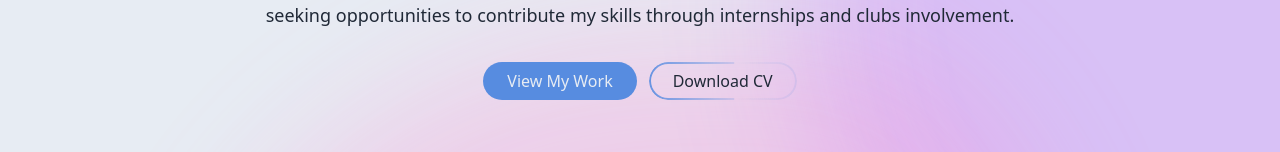
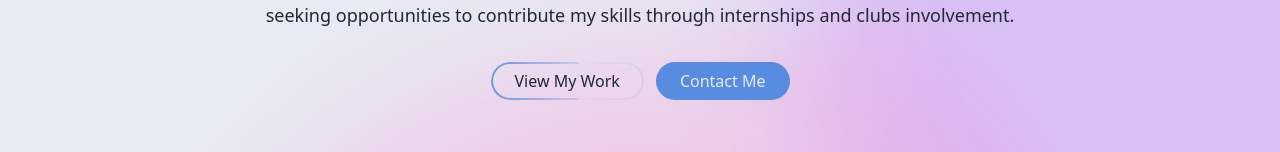
Before and after one commit to chucan1312/portfolio, a React (Vite) app: page / in a window 1280 px wide. Shown: the part 423-575 px from the top of the page. Built offline with nearby package versions, Linux system fonts and the light colour scheme; no server answers; the database is empty.

Commit message:
Add button styling

```diff
--- /dev/null
+++ b/src/components/AboutMe.jsx
@@ -0,0 +1,39 @@
+import Carousel from "./Carousel"
+
+export const AboutMe = () => {
+    return (
+        <div className="grid grid-cols-1 lg:grid-cols-[1fr_1fr] pt-[5rem] pb-[1rem]" id="about">
+            <div className="relative lg:ml-[4rem] px-[1rem] lg:px-0">
+                <h1 className="text-3xl md:text-5xl font-bold text-foreground mb-[3rem]"> About <span className="text-primary">Me</span></h1>
+
+                <p className="flex justify-center">My coding journey started at UBC where I first took the infamous CPSC 110.
+                    I came in not knowing anything about Computer Science back then,
+                    and sure enough I struggled to trust the natural recursion (iykyk).</p>
+                <br />
+                <p className="flex justify-center">
+                    I went on taking other CS courses offered at UBC and started learning web development during summer in between
+                    first and second year. That's when I built my first ever personal project
+                    (that may or may not be very ugly). Since then, I’ve picked up more languages and tools, built more projects, and learned more than ever
+                    from the amazing people around me.
+                </p>
+                <br />
+                <p className="flex justify-center">
+                    Creativity has always been a big part of my life and what I do - whether it's choreographing dances, directing art shows, or screenwriting for musicals.
+                    Programming has grown on me as something just as creative and exciting. It's one of the many reasons for my interest in Full-Stack Development -
+                    I'm able to create something from scratch and watch it come to life, just like so many of the things I've done before.
+                </p>
+            </div>
+            <div className="flex justify-center">
+                <Carousel
+                    baseWidth={500}
+                    autoplay={true}
+                    autoplayDelay={5000}
+                    pauseOnHover={true}
+                    loop={true}
+                    round={false}
+                />
+            </div>
+
+        </div>
+    )
+}
--- a/src/components/DrawSection.jsx
+++ b/src/components/DrawSection.jsx
@@ -171,7 +171,7 @@ export const DrawSection = () => {
                             }}
                             className={`
                         px-3 rounded-full font-semibold border bg-transparent border-primary border-2 hover:bg-primary
-                        ${isEraser ? "bg-primary text-primary-foreground" : "bg-transparent"}
+                        transition-all duration-250 ${isEraser ? "bg-primary text-primary-foreground" : "bg-transparent"}
                     `}
                         >
                             Eraser
@@ -201,7 +201,7 @@ export const DrawSection = () => {
                             </button>
                             <button
                                 onClick={handleSubmit}
-                                className="bg-primary text-primary-foreground px-2 rounded-full mb-3">
+                                className="bg-primary text-primary-foreground px-2 rounded-full mb-3 hover:bg-[hsl(217,60%,52%)] transition-all duration-250">
                                 Submit
                             </button>
                         </div>
--- a/src/components/HomeSection.jsx
+++ b/src/components/HomeSection.jsx
@@ -15,16 +15,12 @@ export const HomeSection = () => {
                     </p>
 
                     <div className="pt-4 opacity-0 animate-fade-in-delay-4">
-                        <a href="#projects" className="custom-button">
+                        <a href="#projects" className="custom-button bg-transparent glow-border border-primary text-foreground">
                             View My Work
                         </a>
                         <a className="pl-3"></a>
-                        <a
-                            href="./An Trinh Resume.pdf"
-                            download
-                            className="custom-button bg-transparent glow-border border-primary text-foreground"
-                        >
-                            Download CV
+                        <a href="#contact" className="custom-button">
+                            Contact Me
                         </a>
 
                     </div>
--- a/src/index.css
+++ b/src/index.css
@@ -180,7 +180,7 @@
 }
 
 @utility custom-button {
-    @apply px-6 py-2 rounded-full bg-primary text-primary-foreground font-medium transition-all duration-300 hover:shadow-[0_0_10px_rgba(139_188_246_0.5)] hover:scale-105 active:scale-95;
+    @apply px-6 py-2 rounded-full bg-primary text-primary-foreground font-medium transition-all duration-250 hover:bg-[hsl(217,60%,52%)];
 }
 
 @utility blob {
--- a/src/pages/Home.jsx
+++ b/src/pages/Home.jsx
@@ -7,7 +7,8 @@ import { ProjectsSection } from "@/components/ProjectsSection"
 import { ContactSection } from "@/components/ContactSection"
 import { Footer } from "@/components/Footer"
 import { DrawSection } from "@/components/DrawSection"
-import Carousel from '@/components/Carousel'
+import { AboutMe } from "@/components/AboutMe"
+
 export const Home = () => {
     return <div className="min-h-screen bg-background text-foreground overflow-x-hidden">
 
@@ -25,39 +26,7 @@ export const Home = () => {
         {/* Main Content */}
         <main>
             <HomeSection />
-            <div className="grid grid-cols-1 lg:grid-cols-[1fr_1fr] pt-[5rem] pb-[1rem]" id="about">
-                <div className="relative lg:ml-[4rem] px-[1rem] lg:px-0">
-                    <h1 className="text-3xl md:text-5xl font-bold text-foreground mb-[3rem]"> About <span className="text-primary">Me</span></h1>
-
-                    <p className="flex justify-center">My coding journey started at UBC where I first took the infamous CPSC 110.
-                        I came in not knowing anything about Computer Science back then,
-                        and sure enough I struggled to trust the natural recursion (iykyk).</p>
-                    <br />
-                    <p className="flex justify-center">
-                        I went on taking other CS courses offered at UBC and started learning web development during summer in between
-                        first and second year. That's when I built my first ever personal project
-                        (that may or may not be very ugly). Since then, I’ve picked up more languages and tools, built more projects, and learned more than ever
-                        from the amazing people around me.
-                    </p>
-                    <br />
-                    <p className="flex justify-center">
-                        Creativity has always been a big part of my life and what I do - whether it's choreographing dances, directing art shows, or screenwriting for musicals.
-                        Programming has grown on me as something just as creative and exciting. It's one of the many reasons for my interest in Full-Stack Development -
-                        I'm able to create something from scratch and watch it come to life, just like so many of the things I've done before.
-                    </p>
-                </div>
-                <div className="flex justify-center">
-                <Carousel
-                    baseWidth={500}
-                    autoplay={true}
-                    autoplayDelay={5000}
-                    pauseOnHover={true}
-                    loop={true}
-                    round={false}
-                />
-                </div>
-
-            </div>
+            <AboutMe />
             <SkillsSection />
             <ProjectsSection />
             <DrawSection />
```
Also changed, not shown: 1 other file (tests, documents, lock files or other folders).
